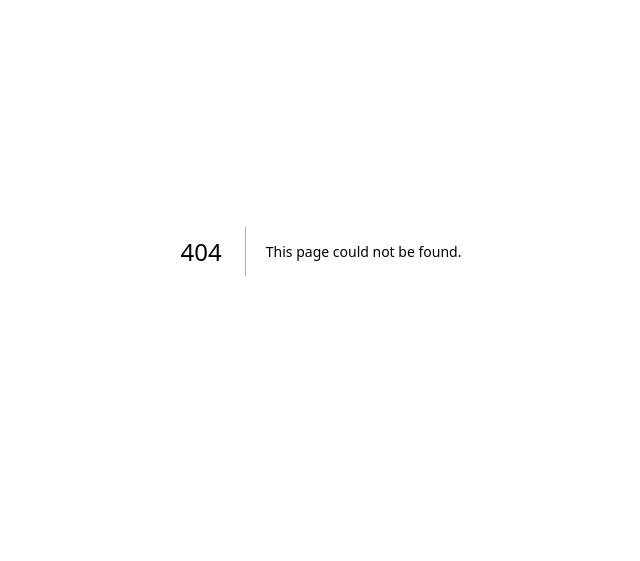
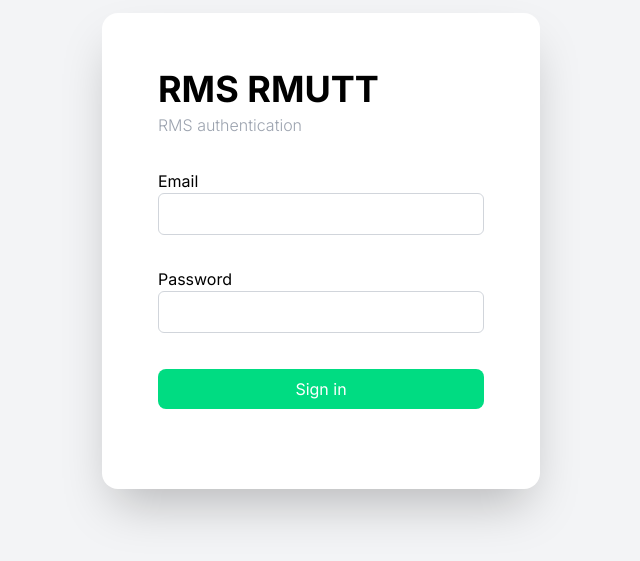
Before and after one commit to Sevasit/SSB-ADMIN, a Next.js app: page /login in a window 1280 px wide. Before the commit this address had no page. Shown: the part 149-710 px from the top of the page, without its empty margins (319-959 px from the left). Built offline with nearby package versions, Linux system fonts and the light colour scheme.

Commit message:
setup tanstack

```diff
--- a/src/app/layout.tsx
+++ b/src/app/layout.tsx
@@ -1,22 +1,25 @@
-import type { Metadata } from 'next'
-import { Inter } from 'next/font/google'
-import './globals.css'
+import type { Metadata } from "next";
+import { Inter } from "next/font/google";
+import "./globals.css";
+import QueryProvider from "../../utils/QueryProvider";
 
-const inter = Inter({ subsets: ['latin'] })
+const inter = Inter({ subsets: ["latin"] });
 
 export const metadata: Metadata = {
-  title: 'Create Next App',
-  description: 'Generated by create next app',
-}
+  title: "Create Next App",
+  description: "Generated by create next app",
+};
 
 export default function RootLayout({
   children,
 }: {
-  children: React.ReactNode
+  children: React.ReactNode;
 }) {
   return (
     <html lang="en">
-      <body className={inter.className}>{children}</body>
+      <body className={inter.className}>
+        <QueryProvider>{children}</QueryProvider>
+      </body>
     </html>
-  )
+  );
 }
--- /dev/null
+++ b/src/app/login/page.tsx
@@ -0,0 +1,57 @@
+"use client";
+import React, { useState } from "react";
+import { useRouter } from "next/navigation";
+
+type Props = {};
+
+function page({}: Props) {
+  const router = useRouter();
+  const [email, setEmail] = useState<string>("");
+  const [password, setPassword] = useState<string>("");
+  const submit = () => {
+    console.log(email, password);
+    router.push("/");
+  };
+
+  return (
+    <div className="flex items-center justify-center min-h-screen bg-gray-100">
+      <div className="relative flex flex-col m-6 space-y-8 bg-white shadow-2xl rounded-2xl md:flex-row md:space-y-0">
+        {/* <!-- left side --> */}
+        <div className="flex flex-col justify-center p-8 md:p-14">
+          <span className="mb-1 text-4xl font-bold">RMS RMUTT</span>
+          <span className="font-light text-gray-400 mb-4">
+            RMS authentication
+          </span>
+          <div className="py-4">
+            <span className="mb-2 text-md">Email</span>
+            <input
+              type="text"
+              className="w-full p-2 border border-gray-300 rounded-md placeholder:font-light placeholder:text-gray-500"
+              name="email"
+              id="email"
+              onChange={(e) => setEmail(e.target.value)}
+            />
+          </div>
+          <div className="py-4">
+            <span className="mb-2 text-md">Password</span>
+            <input
+              type="password"
+              name="pass"
+              id="pass"
+              onChange={(e) => setPassword(e.target.value)}
+              className="w-full p-2 border border-gray-300 rounded-md placeholder:font-light placeholder:text-gray-500"
+            />
+          </div>
+          <button
+            onClick={submit}
+            className="w-full mt-5 transition delay-150 duration-300 bg-[#00DC82] text-white p-2 rounded-lg mb-6 hover:bg-[#f0f4f2] hover:text-black hover:border"
+          >
+            Sign in
+          </button>
+        </div>
+      </div>
+    </div>
+  );
+}
+
+export default page;
--- /dev/null
+++ b/utils/QueryProvider.tsx
@@ -0,0 +1,20 @@
+"use client";
+
+import React from "react";
+import { QueryClientProvider, QueryClient } from "@tanstack/react-query";
+import { ReactQueryDevtools } from "@tanstack/react-query-devtools";
+
+function QueryProvider({ children }: React.PropsWithChildren) {
+  const [client] = React.useState(
+    new QueryClient({ defaultOptions: { queries: { staleTime: 5000 } } })
+  );
+
+  return (
+    <QueryClientProvider client={client}>
+      {children}
+      <ReactQueryDevtools initialIsOpen={false} />
+    </QueryClientProvider>
+  );
+}
+
+export default QueryProvider;
--- /dev/null
+++ b/utils/getQueryClient.ts
@@ -0,0 +1,5 @@
+import { QueryClient } from "@tanstack/query-core";
+import { cache } from "react";
+
+const getQueryClient = cache(() => new QueryClient());
+export default getQueryClient;
```
Also changed, not shown: package.json (+8 -3 lines), utils/AxiosApi.ts (added, +8 -0 lines), utils/hydrate.client.tsx (added, +9 -0 lines), 2 other files (tests, documents, lock files or other folders).
